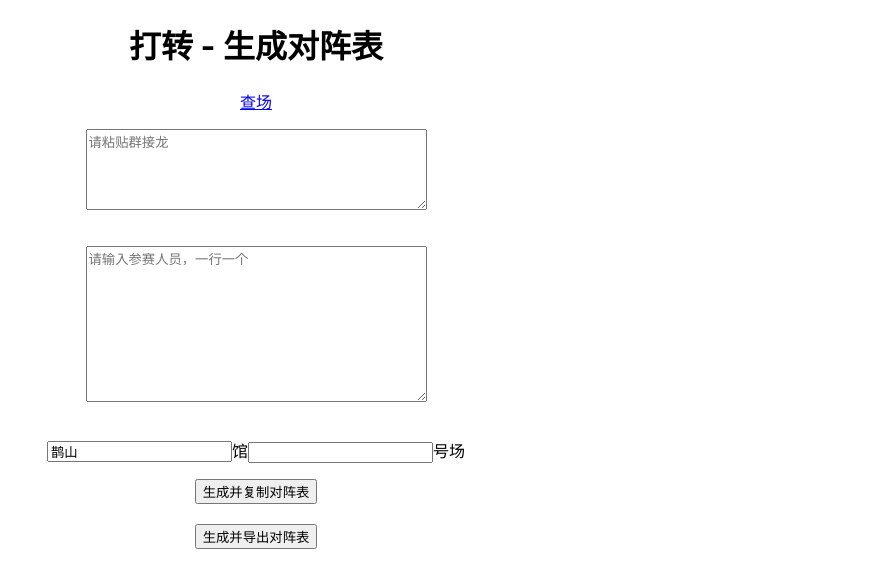
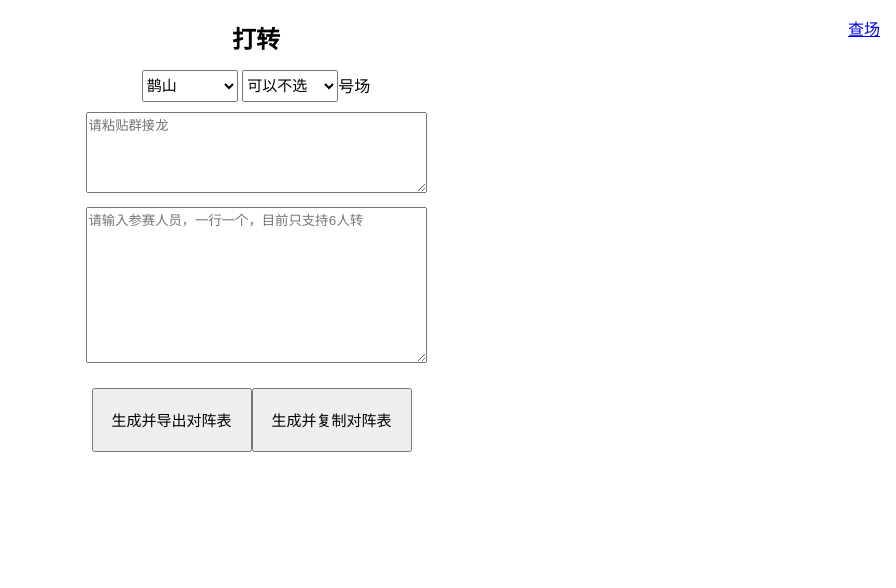
Before and after one commit to h-gj/queshan, a React (Create React App) app: page /z in a window 1280 px wide. Shown: the top 588 px of the page, without its empty margins (384-1280 px from the left). Built offline with nearby package versions, Linux system fonts and the light colour scheme.

Commit message:
opt style of zhuan page

```diff
--- a/public/index.html
+++ b/public/index.html
@@ -3,7 +3,7 @@
   <head>
     <meta charset="utf-8" />
     <link rel="icon" href="%PUBLIC_URL%/favicon.ico" />
-    <meta name="viewport" content="width=device-width, initial-scale=1" />
+    <meta name="viewport" content="width=device-width, initial-scale=1, user-scalable=no"  />
     <meta name="theme-color" content="#000000" />
     <meta
       name="description"
--- a/src/App.css
+++ b/src/App.css
@@ -47,3 +47,23 @@
     justify-content: space-between;
     align-items: center;
   }
+
+  .ZhuanP {
+    margin: 5px;
+  }
+
+  .ZhuanLocationInput {
+    width: 6rem;
+    height: 2rem;
+    font-size: 15px;
+  }
+
+  .CuzH2 {
+    margin-bottom: 10px;
+  }
+
+  .ZhuanFuncButton {
+    width: 10rem;
+    height: 4rem;
+    font-size: 15px;
+  }
--- a/src/table.jsx
+++ b/src/table.jsx
@@ -153,7 +153,7 @@ const Table = () => { // State to store the fetched data
   return (
     <div style={{textAlign: "center"}}>
       <Link to="/z" style={{position: "fixed", right: "1rem", top: "1rem"}}>打转</Link>
-      <h2 style={{marginBottom: "10px"}}>鹊山查场</h2>
+      <h2 class="CuzH2">鹊山查场</h2>
       <div>{selectDate} | {getWeekDayDisplay()}</div>
 
       <p class={isMobile ? "MobileStyle": ""}>
--- a/src/zhuan.jsx
+++ b/src/zhuan.jsx
@@ -18,8 +18,13 @@ const Zhuan = () => { // State to store the fetched data
   const [f, setF] = useState('f');
   const battleRef = useRef(null);
   const [displayBattleInfo, setDisplayBattleInfo] = useState(false);
+  const [changDiOptions, setChangDiOptions] = useState(Array.from(Array(14).keys(), n => n + 1));
 
   const handleClick = () => {
+    if (inputValue === '') {
+      alert('请先导入接龙或手动填写参赛人员')
+      return
+    }
     setDisplayBattleInfo(true)
     const values = inputValue.split(/[,\n]+/);
     const [a, b, c, d, e, f] = values;
@@ -29,8 +34,8 @@ const Zhuan = () => { // State to store the fetched data
     setD(d)
     setE(e)
     setF(f)
-    const changDi = chang ? `${guan}馆${chang}号场`: `${guan}馆`
-    const text = `对阵表 - ${changDi}
+    const changDi = chang ? `${guan}${chang}号场`: `${guan}`
+    const text = `【${changDi}】6人转对阵表
 1. ${a} & ${b} 🆚 ${c} & ${d}
 2. ${a} & ${e} 🆚 ${c} & ${f}
 3. ${b} & ${e} 🆚 ${f} & ${d}
@@ -42,21 +47,20 @@ const Zhuan = () => { // State to store the fetched data
 9. ${b} & ${f} 🆚 ${e} & ${d}
     `
     copy(text)
-
-
+    alert('复制成功')
   }
 
   const handleJieLongInput = (e) => {
     const jieLongText = e.target.value;
     // Regular expression to match names (assuming they start after a number followed by a period)
-    const regex = /\d+\.\s*([^\n【（]+)/g;
+    const regex = /\d+\.\s*([^\n【（\-\.]+)/g;
 
     // Array to store the extracted names
     const names = [];
 
     let match;
     while ((match = regex.exec(jieLongText)) !== null) {
-      names.push(match[1].trim());
+      names.push(match[1].trim().slice(0, 5));
     }
 
     // Output the extracted names
@@ -70,6 +74,10 @@ const Zhuan = () => { // State to store the fetched data
   }
 
   const handleConvertToImage = () => {
+    if (inputValue === '') {
+      alert('请先导入接龙或手动填写参赛人员')
+      return
+    }
     setDisplayBattleInfo(true);
     const values = inputValue.split(/[,\n]+/);
     const [a, b, c, d, e, f] = values;
@@ -96,6 +104,40 @@ const Zhuan = () => { // State to store the fetched data
       });
   };
 
+  const handleSelectGuan = (e) => {
+    const guan = e.target.value;
+    setGuan(e.target.value);
+    if (guan === '鹊山') {
+      const changs = Array.from(Array(14).keys(), n => n + 1);
+      setChangDiOptions(changs)
+    } else if(guan === '钓鱼台') {
+      const changs = Array.from(Array(9).keys(), n => n + 1);
+      setChangDiOptions(changs)
+    } else if(guan === '百川') {
+      const normalChangs = Array.from(Array(12).keys(), n => n + 1);
+      const changs = normalChangs.concat(['VIP1', 'VIP2'])
+      setChangDiOptions(changs)
+    } else if(guan === '早程') {
+      const changs = Array.from(Array(5).keys(), n => n + 1);
+      setChangDiOptions(changs)
+    } else if(guan === '简上') {
+      const changs = Array.from(Array(27).keys(), n => n + 1);
+      setChangDiOptions(changs)
+    } else if(guan === '陶羽') {
+      const changs = Array.from(Array(12).keys(), n => n + 1);
+      setChangDiOptions(changs)
+    } else if(guan === '龙兴') {
+      const normalChangs = Array.from(Array(9).keys(), n => n + 1);
+      const vipChangs = Array.from(Array(17).keys(), n => `v${n + 1}`);
+      const changs = normalChangs.concat(vipChangs)
+      setChangDiOptions(changs)
+    }
+  }
+
+  // useEffect(() => {
+
+  // }, [changDiOptions])
+
   return (
     <div
     style={{
@@ -107,13 +149,31 @@ const Zhuan = () => { // State to store the fetched data
       flexDirection: "column"
       }}
     >
-      <h1>打转 - 生成对阵表</h1>
+      <h2 class="CuzH2">打转</h2>
+      {/* <div>生成对阵表</div> */}
+      <Link to="/" style={{position: "fixed", right: "1rem", top: "1rem"}}>查场</Link>
 
-      <Link to="/">查场</Link>
+      <p class="ZhuanP">
+        <select class="ZhuanLocationInput" onChange={handleSelectGuan}>
+          <option>鹊山</option>
+          <option>钓鱼台</option>
+          <option>百川</option>
+          <option>早程</option>
+          <option>简上</option>
+          <option>龙兴</option>
+          <option>陶羽</option>
+        </select>&nbsp;
 
-      <p>
+        <select class="ZhuanLocationInput" onChange={e => setChang(e.target.value)}>
+        <option value="">可以不选</option>
+        {changDiOptions.map(item => (
+          <option value={item}>{item}</option>
+        ))}
+        </select>号场
+      </p>
+
+      <p class="ZhuanP">
         <textarea
-        // style={{textAlign: " center"}}
         placeholder="请粘贴群接龙"
         rows={5}
         cols={40}
@@ -121,23 +181,22 @@ const Zhuan = () => { // State to store the fetched data
         ></textarea>
       </p>
 
-      <p>
+      <p class="ZhuanP">
        {/* <span>* 参赛人员</span> */}
         <textarea
         // style={{textAlign: " center"}}
-        placeholder="请输入参赛人员，一行一个"
+        placeholder="请输入参赛人员，一行一个，目前只支持6人转"
         rows={10}
         cols={40}
         onChange={(e) => setInputValue(e.target.value)}
         value={inputValue}
         ></textarea>
       </p>
+
       <p>
-      <input placeholder="场馆" value={guan} onChange={(e) => setGuan(e.target.value)}></input>馆
-      <input onChange={(e) => setChang(e.target.value)}></input>号场
+        <button class="ZhuanFuncButton" onClick={handleConvertToImage}>生成并导出对阵表</button>
+        <button class="ZhuanFuncButton" onClick={handleClick}>生成并复制对阵表</button>&nbsp;&nbsp;
       </p>
-      <button onClick={handleClick}>生成并复制对阵表</button>&nbsp;&nbsp;
-      <button onClick={handleConvertToImage}>生成并导出对阵表</button>
       {displayBattleInfo ? <div ref={battleRef}>
         <p>1. {a} & {b} 🆚 {c} & {d}</p>
         <p>2. {a} & {e} 🆚 {c} & {f}</p>
```
Also changed, not shown: 11 other files (tests, documents, lock files or other folders).
